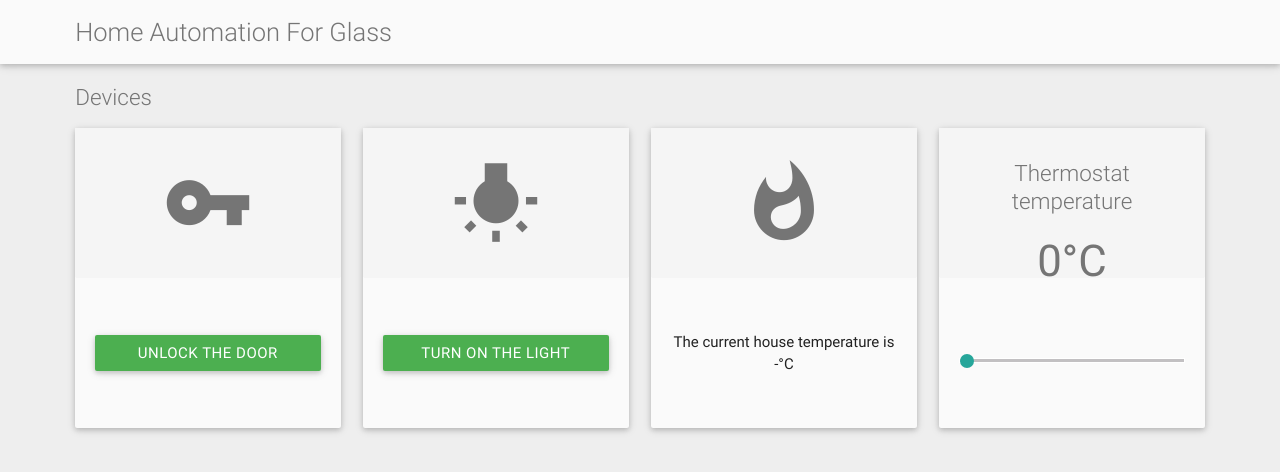
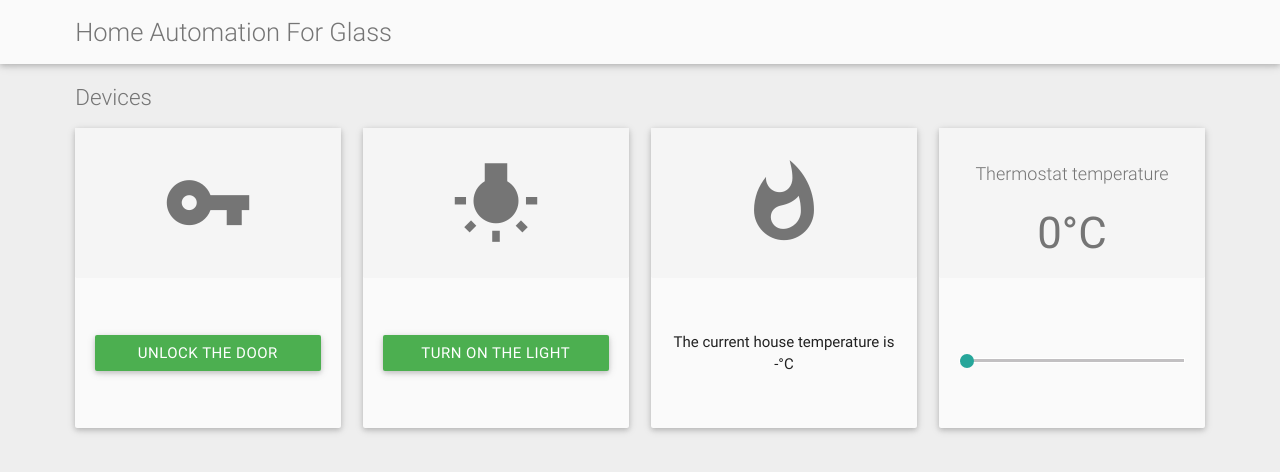
Before and after one commit to sephallen/HomeAutomationForGlassServer, a website: page public/index.html in a window 1280 px wide. Drawn offline with nearby package versions, Linux system fonts and the light colour scheme; no server answers.

Commit message:
Reduce thermostat header font size

```diff
--- a/public/css/styles.css
+++ b/public/css/styles.css
@@ -36,6 +36,10 @@ h5 {
   margin: 0;
 }
 
+.therm-h5 {
+  font-size: 1.2rem;
+}
+
 .slider-form {
   width: 100%;
 }
--- a/public/index.html
+++ b/public/index.html
@@ -55,7 +55,7 @@
         <div class="col s12 m6 l3">
           <div class="card small grey lighten-5">
             <div class="card-content grey-text text-darken-1 center-align">
-              <h5>Thermostat temperature</h5>
+              <h5 class="therm-h5">Thermostat temperature</h5>
               <h3 id="thermTempDisplay">0°C</h3>
             </div>
             <div class="card-action center-align valign-wrapper">
```
